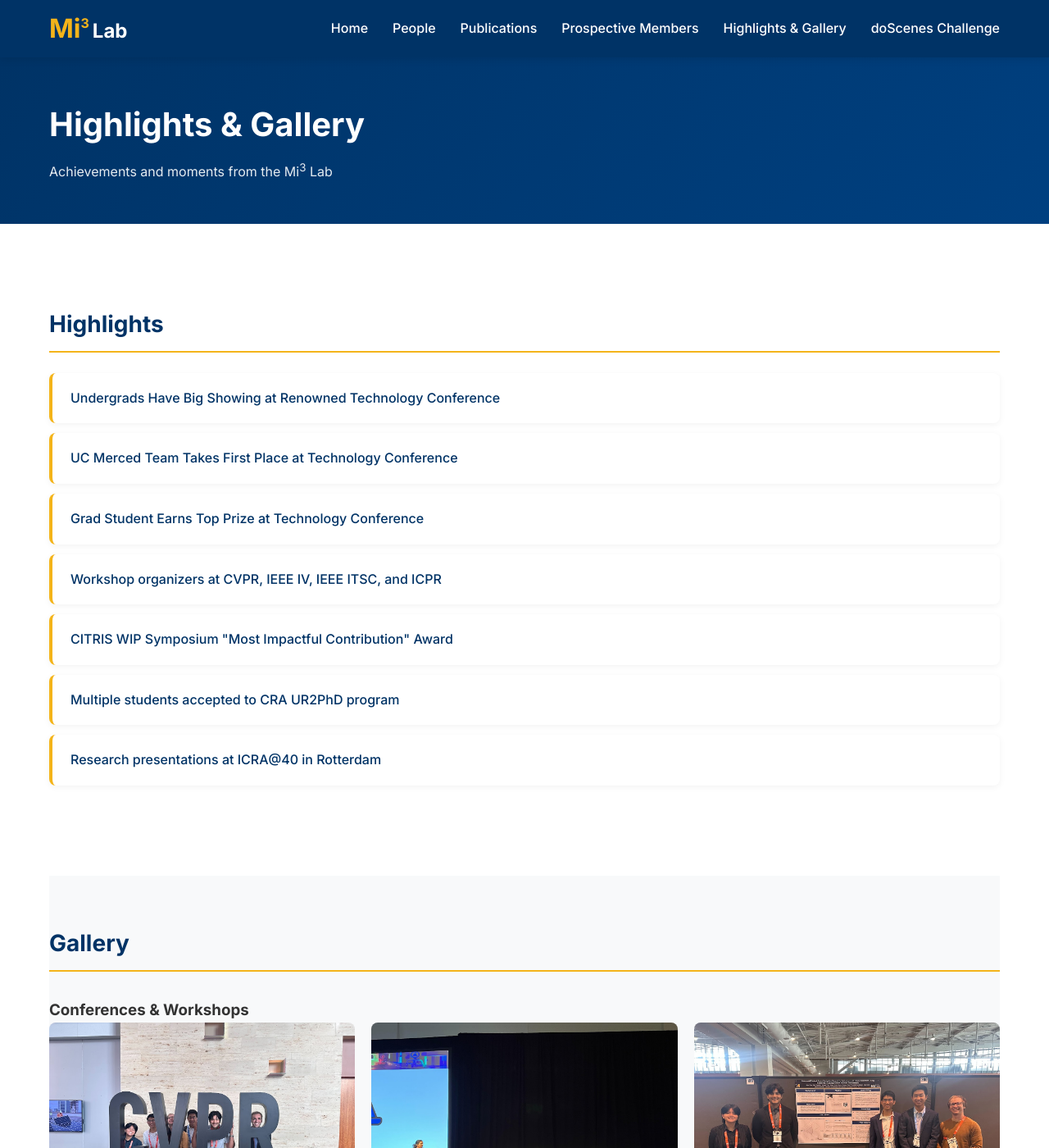
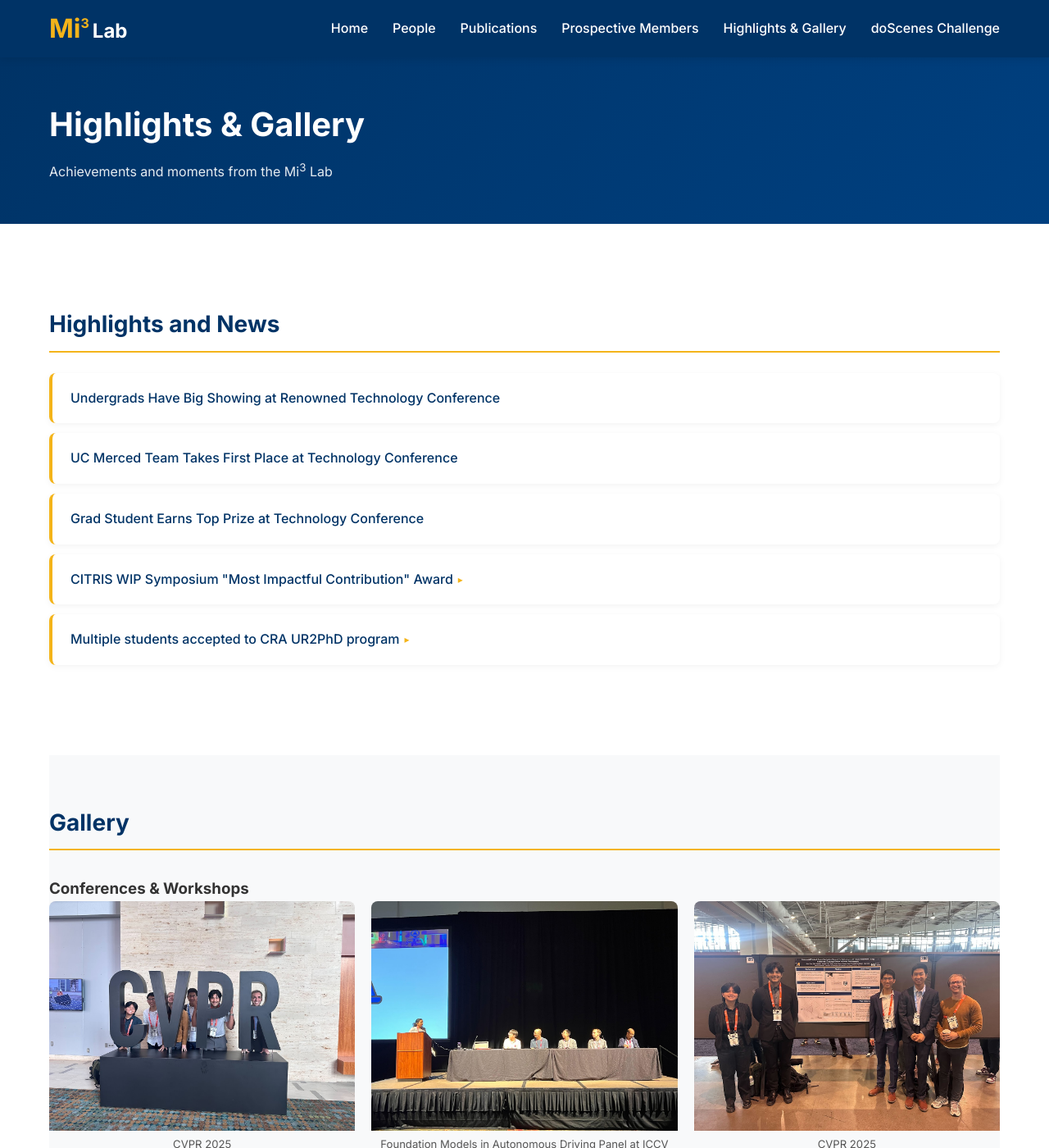
Before and after one commit to Mi3-Lab/mi3-lab.github.io, a Jekyll site: the page built from gallery.html, in a window 1280 px wide and 1400 px high. Shown: the whole window at 82% size. Built offline with Jekyll 4.4.1, drawn with Linux system fonts in a browser that asks for light colours.

Commit message:
Expand highlights section with expandable detail cards
- Rename to Highlights and News
- Remove workshop organizers and ICRA@40 tags
- Add expandable details for CITRIS WIP and CRA UR2PhD items
  with student names, context, and paper links
- Add CSS for details/summary styling

Co-Authored-By: Claude Sonnet 4.6 <noreply@anthropic.com>

```diff
--- a/assets/css/style.css
+++ b/assets/css/style.css
@@ -327,6 +327,35 @@ section:nth-child(even) {
 
 .highlights-list li a:hover {
   border-bottom-color: var(--secondary-color);
+}
+
+.highlights-list li details summary {
+  cursor: pointer;
+  list-style: none;
+  display: flex;
+  align-items: center;
+  gap: 6px;
+}
+
+.highlights-list li details summary::after {
+  content: "▸";
+  font-size: 0.75em;
+  transition: transform 0.2s;
+  color: var(--secondary-color);
+}
+
+.highlights-list li details[open] summary::after {
+  transform: rotate(90deg);
+}
+
+.highlights-list li details .highlight-detail {
+  margin-top: 10px;
+  padding-top: 10px;
+  border-top: 1px solid #e0e0e0;
+  font-size: 0.9em;
+  font-weight: 400;
+  color: #444;
+  line-height: 1.5;
 }
 
 /* Highlights & Gallery Page */
--- a/gallery.html
+++ b/gallery.html
@@ -12,15 +12,27 @@ title: Highlights & Gallery
 
 <div class="container">
   <section class="highlights-page-section">
-    <h2>Highlights</h2>
+    <h2>Highlights and News</h2>
     <ul class="highlights-list horizontal">
       <li><a href="https://news.ucmerced.edu/content/undergrads-have-big-showing-renowned-technology-conference">Undergrads Have Big Showing at Renowned Technology Conference</a></li>
       <li><a href="https://news.ucmerced.edu/content/uc-merced-team-takes-first-place-technology-conference">UC Merced Team Takes First Place at Technology Conference</a></li>
       <li><a href="https://news.ucmerced.edu/content/grad-student-earns-top-prize-technology-conference">Grad Student Earns Top Prize at Technology Conference</a></li>
-      <li>Workshop organizers at CVPR, IEEE IV, IEEE ITSC, and ICPR</li>
-      <li>CITRIS WIP Symposium "Most Impactful Contribution" Award</li>
-      <li>Multiple students accepted to CRA UR2PhD program</li>
-      <li>Research presentations at ICRA@40 in Rotterdam</li>
+      <li>
+        <details>
+          <summary>CITRIS WIP Symposium "Most Impactful Contribution" Award</summary>
+          <div class="highlight-detail">
+            Erika Maquiling, Alton Chao, Edmund Chao, and Roshan Ornelas earned this recognition for their work winning 2nd place in the AVA Instruction Generation Challenge at CVPR 2025. Their work continued into an <a href="https://openaccess.thecvf.com/content/ICCV2025W/ROAD/html/Ornelas_Improving_Event-Phase_Captions_in_Multi-View_Urban_Traffic_Videos_via_Prompt-Aware_ICCVW_2025_paper.html" target="_blank" rel="noopener">ICCV 2025 workshop paper</a>.
+          </div>
+        </details>
+      </li>
+      <li>
+        <details>
+          <summary>Multiple students accepted to CRA UR2PhD program</summary>
+          <div class="highlight-detail">
+            Erika Maquiling, Giovanni Tapia Lopez, and Guillermo Roque participated in the CRA UR2PhD program, developing their research on GPS-guided autonomous vehicle navigation datasets — resulting in their <a href="https://arxiv.org/abs/2505.03174" target="_blank" rel="noopener">paper on automated data curation using GPS &amp; NLP</a>.
+          </div>
+        </details>
+      </li>
     </ul>
   </section>
 
```
